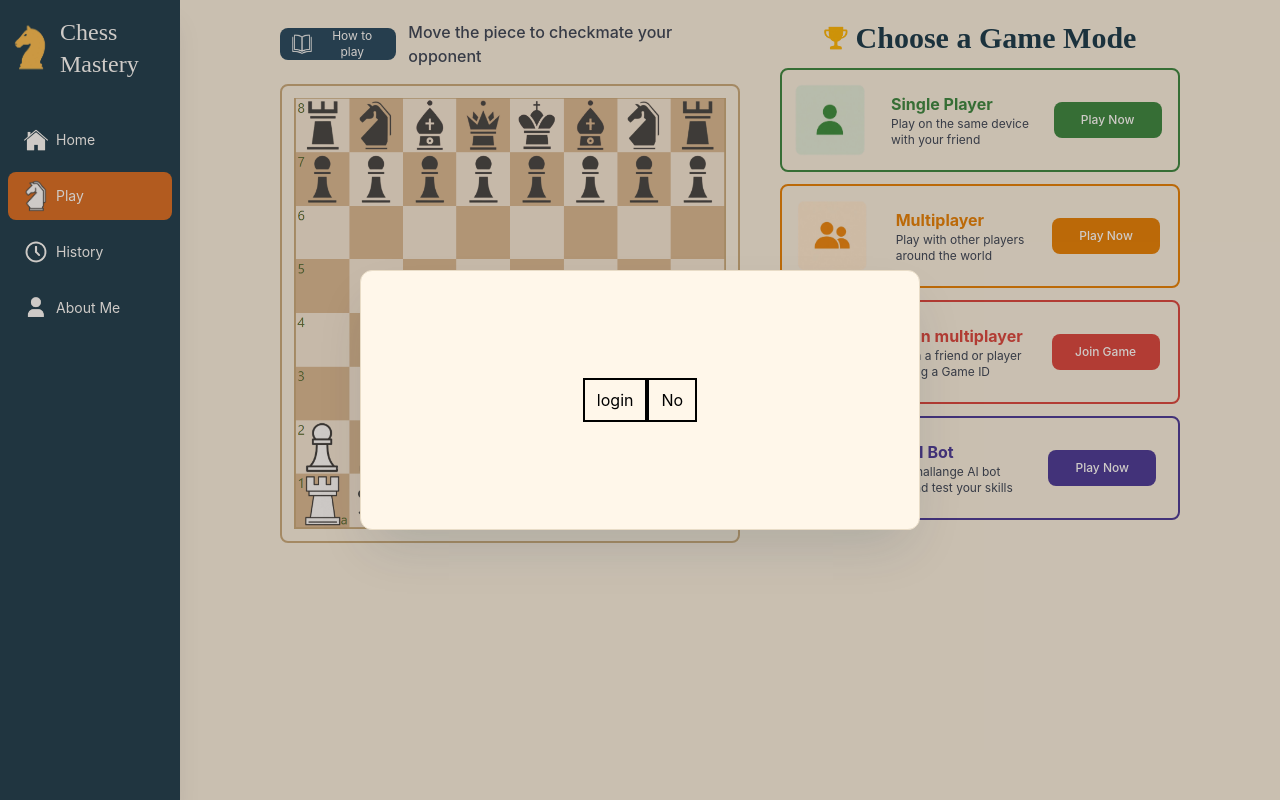
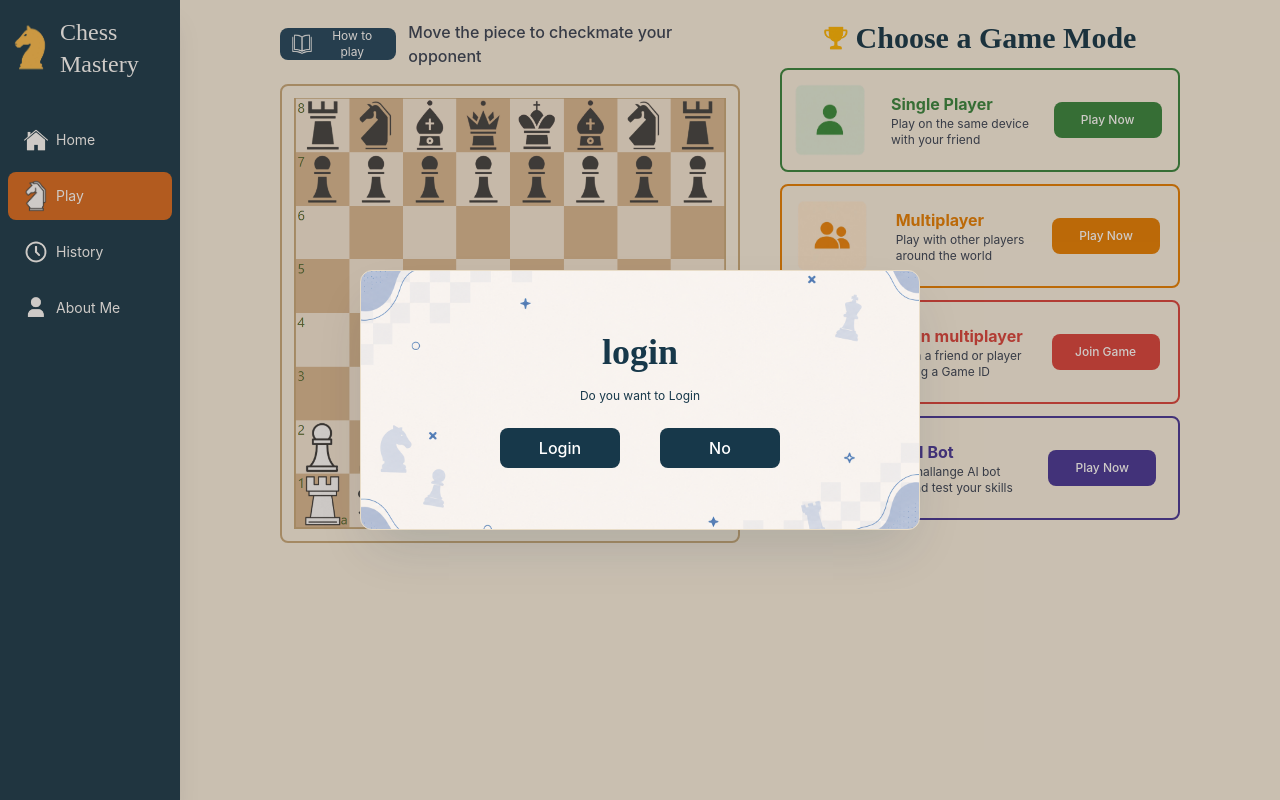
Before and after one commit to rameenali19/Chess-Game, a React (Vite) app: page /modeSelection in a window 1280 px wide. Built offline with nearby package versions, Linux system fonts and the light colour scheme; no server answers.

Commit message:
changed login screen UI

```diff
--- a/src/Screens/LoginScreen.jsx
+++ b/src/Screens/LoginScreen.jsx
@@ -1,7 +1,7 @@
 import ApiChess from "../api/apiChess";
 import { useContext } from "react";
 import { UserContext } from "../Context/UserContext";
-
+import { motion } from "framer-motion";
 
 function LoginScreen() {
 
@@ -28,14 +28,33 @@ function LoginScreen() {
   return (
     <div className="fixed inset-0  flex justify-center items-center bg-[#3E2C20]/25 z-50">
 
-      <div className="bg-[#FFF7EA] border border-[#E8DCC7] shadow-2xl rounded-xl p-3 h-65 w-140
-        shadow-[rgba(23,56,74,0.15)] flex items-center justify-center">
+      <motion.div
+        initial={{ opacity: 0, y: 20 }}
+        animate={{ opacity: 1, y: 0 }}
+        transition={{ duration: 0.4, ease: "easeOut" }}
+        className="bg-[url('/bluebg.png')] bg-center bg-cover border border-[#E8DCC7] shadow-2xl
+         rounded-xl h-65 w-140 shadow-[rgba(23,56,74,0.15)] ">
 
-        <button className="border-2 border-black hover:cursor-pointer px-3 py-2">
+        <div className="flex flex-col h-full justify-center gap-6">
+
+          <div className="flex flex-col items-center gap-4">
+            <h1 className="text-4xl font-bold font-cormorant text-[#17384A]">
               login
+            </h1>
+            <h1 className="text-xs font-inter text-[#17384A]">
+              Do you want to Login
+            </h1>
+          </div>
+
+          <div className="flex justify-center gap-10 w-full text-white font-inter font-medium">
+
+            <button className="bg-[#17384A] hover:cursor-pointer w-30 py-2 rounded-lg
+            hover:opacity-85 hover:scale-105 transition">
+              Login
             </button>
 
-        <button className="border-2 border-black hover:cursor-pointer px-3 py-2"
+            <button className="bg-[#17384A]  hover:cursor-pointer w-30 py-2 rounded-lg
+            hover:opacity-85 hover:scale-105 transition"
               onClick={() => {
                 createGuestId();
               }}
@@ -43,6 +62,9 @@ function LoginScreen() {
               No
             </button>
           </div>
+
+        </div>
+      </motion.div>
     </div>
   )
 }
```
Also changed, not shown: public/bluebg.png (added), public/greenbg.png. Lines whose indentation alone changed are shown as unchanged.
